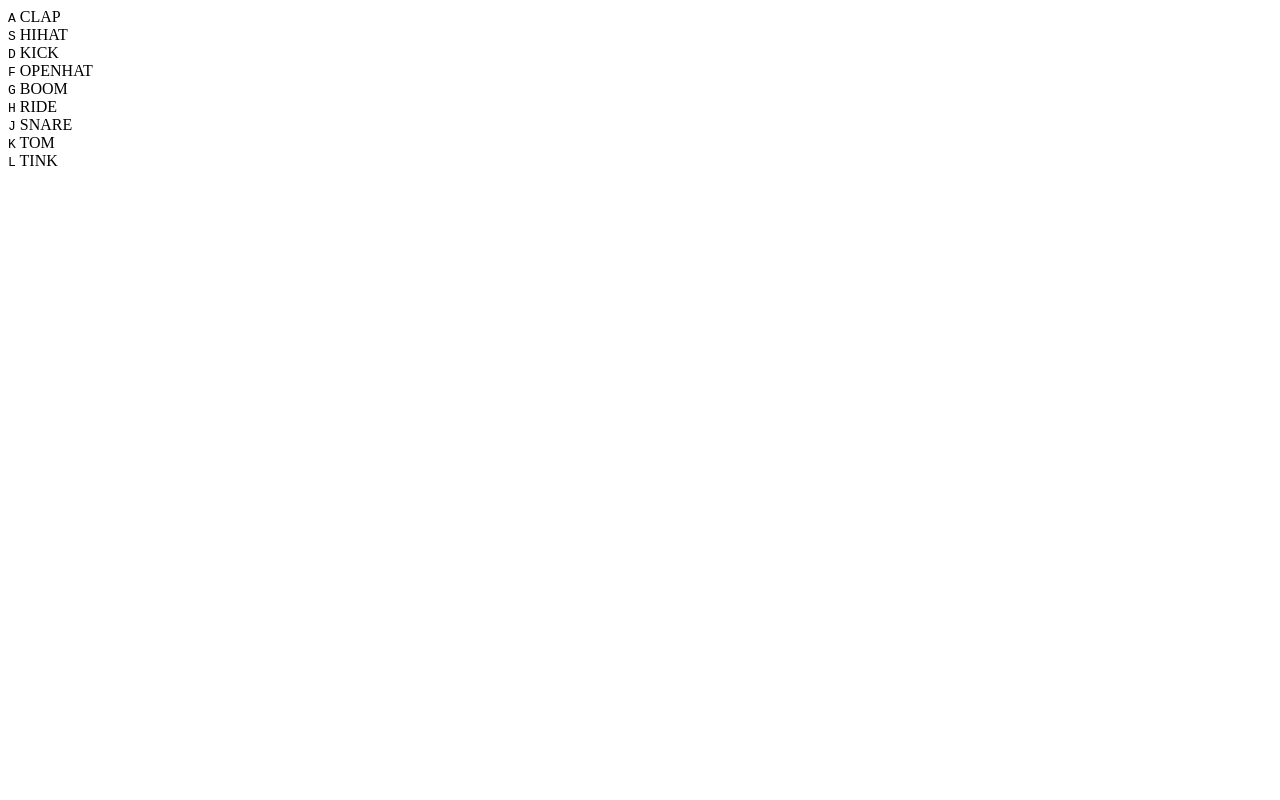
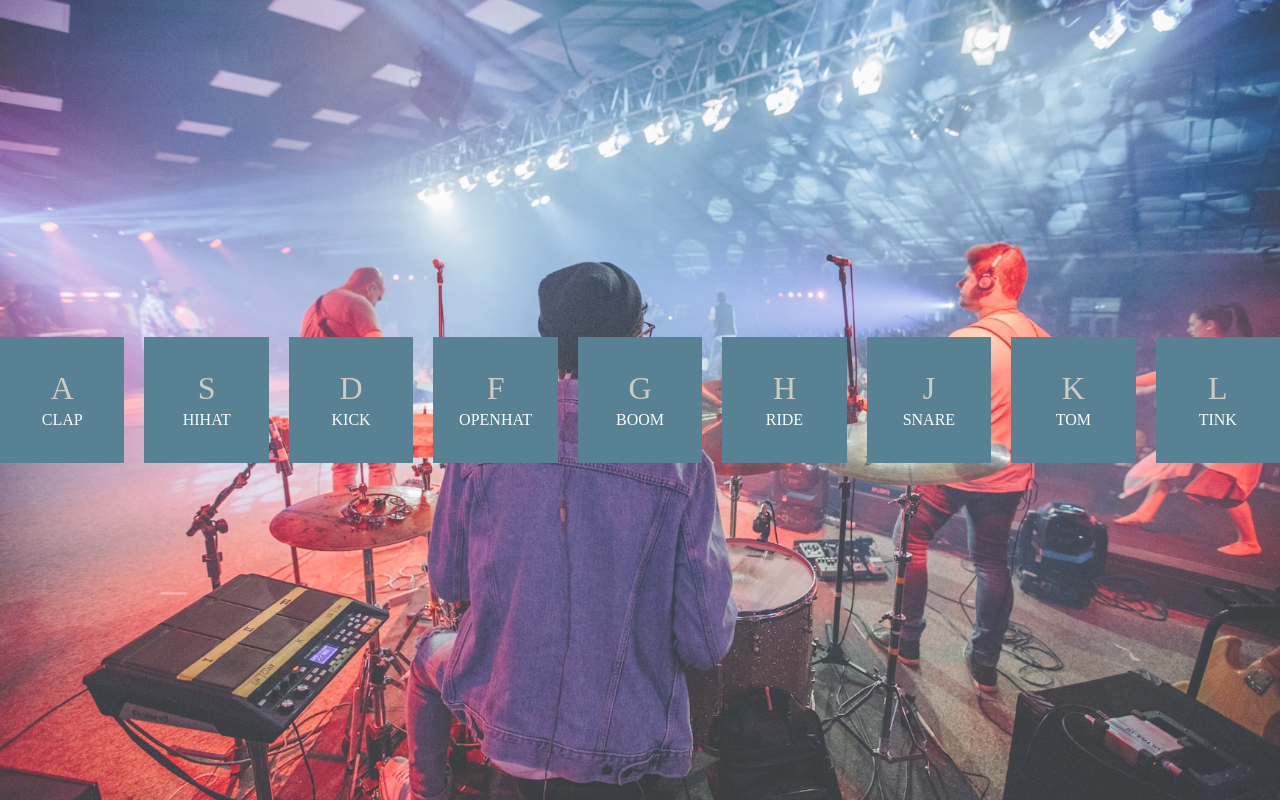
Before and after one commit to Danny-1211/Drum-Kit, a plain HTML site: page index.html in a window 1280 px wide. Drawn offline with Linux system fonts and the light colour scheme.

Commit message:
feat:style_home-page_css

```diff
--- a/index.html
+++ b/index.html
@@ -5,6 +5,7 @@
     <meta charset="UTF-8">
     <meta name="viewport" content="width=device-width, initial-scale=1.0">
     <title>Drum-Kit</title>
+    <link rel="stylesheet" href="./styles/index.css">
 </head>
 
 <body>
--- a/styles/index.scss
+++ b/styles/index.scss
@@ -1 +1,40 @@
-@use 'reset';
+@use "reset";
+
+body {
+  box-sizing: border-box;
+  height: 100%;
+}
+.keys {
+  width: 100vw;
+  height: 100vh;
+  background-image: url('../images/banner.png');
+  background-position: center;
+  background-size:cover;
+  background-repeat: no-repeat;
+  opacity: 0.8;
+  display: flex;
+  justify-content: center;
+  align-items: center;
+  gap: 20px;
+}
+.key{
+  width:100%;
+  height: 100%;
+  max-width: 100px;
+  max-height: 100px;
+  background-color: #2F6479;
+  border: 1px solid #2F6479;
+  padding: 12px;
+  display: flex;
+  flex-direction: column;
+  justify-content: center;
+  align-items: center;
+  gap: 8px;
+  kbd{
+    font-size: 32px;
+    color:#C1BFB5;
+  }
+  .sound{
+    color:#FEFDFF;
+  }
+}
```
Also changed, not shown: styles/index.css (added), 1 other file.
